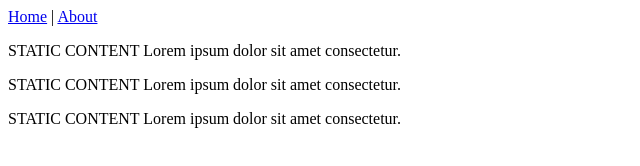
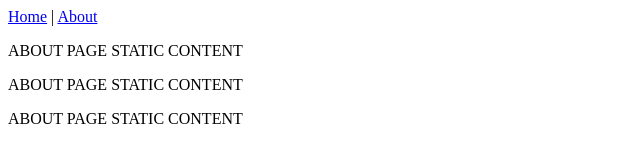
Before and after one commit to the-dijkstra/react-esm-sh, a plain HTML site: page about.html in a window 1280 px wide. Shown: the whole page, without its empty margins (0-640 px from the left). Drawn offline with Linux system fonts and the light colour scheme.

Commit message:
Finetune

```diff
--- a/about.html
+++ b/about.html
@@ -13,14 +13,14 @@
     <script type="module" src="https://esm.sh/run"></script>
   </head>
   <body>
-    <a href="index.html">Home</a> |
-    <a href="about.html">About</a>
-    <p>STATIC CONTENT Lorem ipsum dolor sit amet consectetur.</p>
+    <a href="index.html">Home</a> | <a href="about.html">About</a>
+    <p>ABOUT PAGE STATIC CONTENT</p>
     <div id="island-1"></div>
-    <p>STATIC CONTENT Lorem ipsum dolor sit amet consectetur.</p>
+    <p>ABOUT PAGE STATIC CONTENT</p>
     <div id="island-2"></div>
-    <p>STATIC CONTENT Lorem ipsum dolor sit amet consectetur.</p>
+    <p>ABOUT PAGE STATIC CONTENT</p>
     <div id="island-3"></div>
+
     <script type="text/babel">
       import { createRoot } from "react-dom/client";
 
```
Also changed, not shown: index.html (+5 -5 lines).
